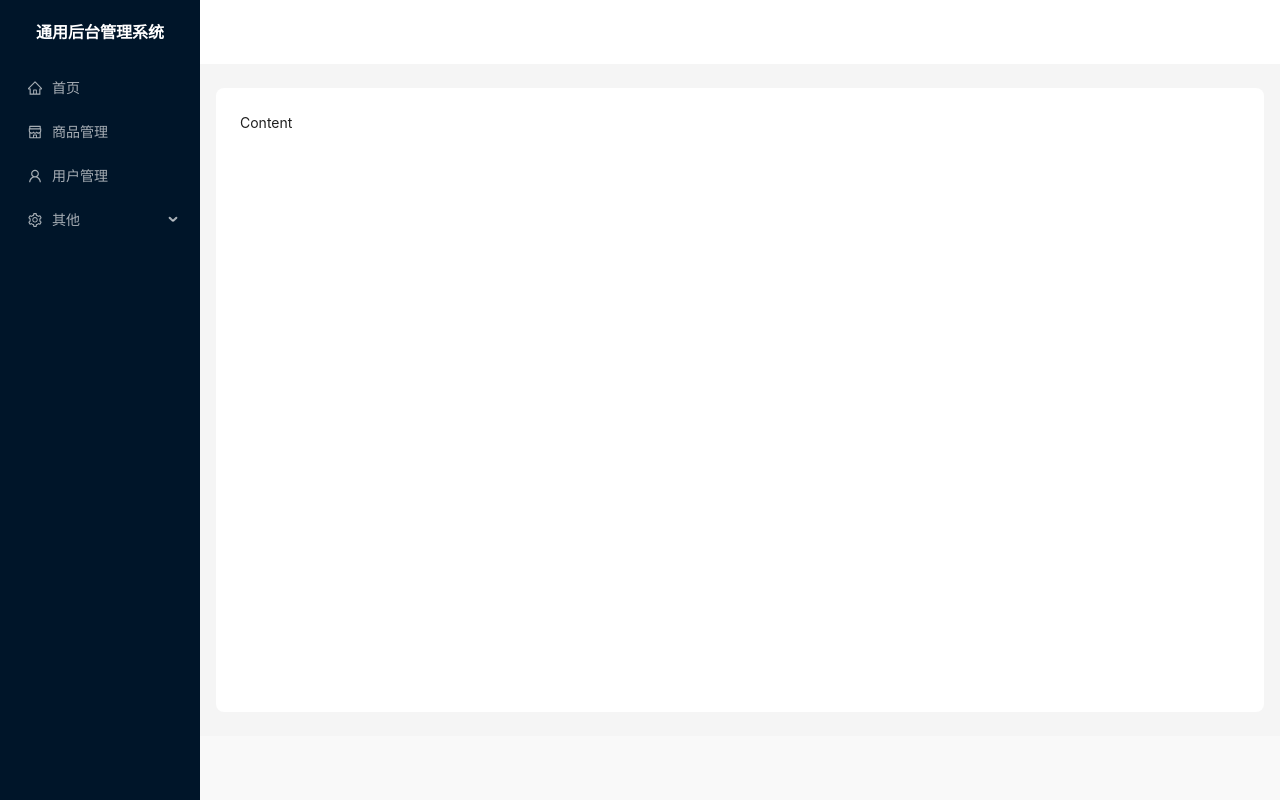
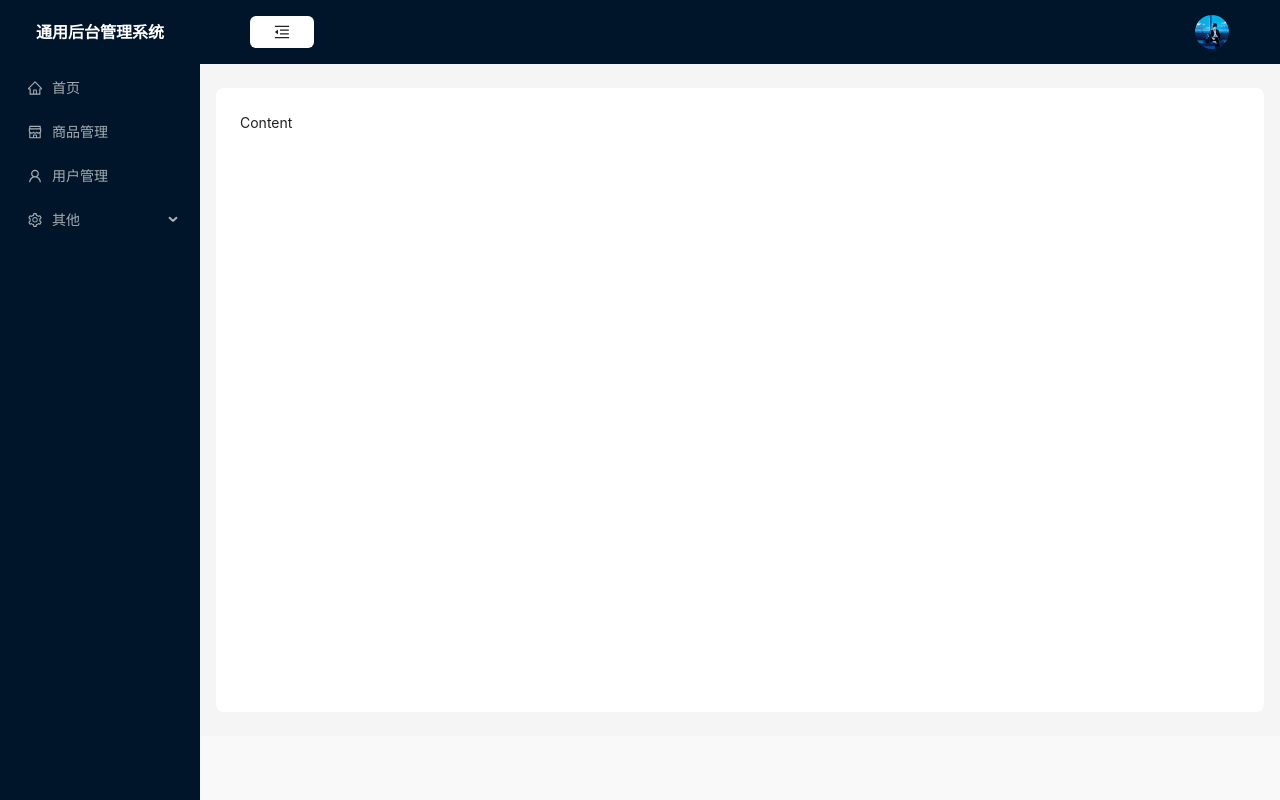
Before and after one commit to yuzukaR/React_Fullstack, a React (Create React App) app: page / in a window 1280 px wide. Built offline with nearby package versions, Linux system fonts and the light colour scheme.

Commit message:
header头像下拉组件完成

```diff
--- /dev/null
+++ b/src/components/commonHeader/index.css
@@ -0,0 +1,5 @@
+.header-container {
+    display: flex;
+    justify-content: space-between;
+    align-items: center;
+}
--- a/src/components/commonHeader/index.js
+++ b/src/components/commonHeader/index.js
@@ -0,0 +1,51 @@
+import React from "react";
+import { Button, Layout, Avatar, Dropdown } from "antd";
+import './index.css'
+import { MenuFoldOutlined } from '@ant-design/icons'
+
+const { Header } = Layout;
+
+
+const CommonHeader = () => {
+    const logout = () => { }
+    const items = [
+        {
+            key: '1',
+            label: (
+                <a target="_blank" rel="noopener noreferrer">
+                    个人中心
+                </a>
+            ),
+        },
+        {
+            key: '2',
+            label: (
+                <a onClick={() => logout} target="_blank" rel="noopener noreferrer">
+                    退出
+                </a>
+            )
+        }
+    ]
+    return (
+        <Header className="header-container">
+            <Button
+                type="text"
+                icon={<MenuFoldOutlined />}
+                // onClick={() => setCollapsed(!collapsed)}
+                style={{
+                    fontSize: "16px",
+                    width: 64,
+                    height: 32,
+                    backgroundColor: '#fff'
+                }}
+            />
+            <Dropdown
+                menu={{ items }}
+            >
+                <Avatar size={36} src={<img src={require("../../assets/images/1.jpg")} />} />
+            </Dropdown>
+        </Header>
+    )
+}
+
+export default CommonHeader
--- a/src/pages/main.js
+++ b/src/pages/main.js
@@ -9,6 +9,7 @@
 } from "@ant-design/icons";
 import { Button, Layout, Menu, theme } from "antd";
 import CommonAside from "../components/commonAside";
+import CommonHeader from "../components/commonHeader"
 const { Header, Sider, Content } = Layout;
 
 const Main = () => {
@@ -21,7 +22,7 @@
             {/* 组建抽离 */}
             <CommonAside />
             <Layout>
-                <Header
+                {/* <Header
                     style={{
                         padding: 0,
                         background: colorBgContainer,
@@ -37,7 +38,8 @@
                             height: 64,
                         }}
                     />
-                </Header>
+                </Header> */}
+                <CommonHeader/>
                 <Content
                     style={{
                         margin: "24px 16px",
```
Also changed, not shown: src/assets/images/1.jpg (added).
